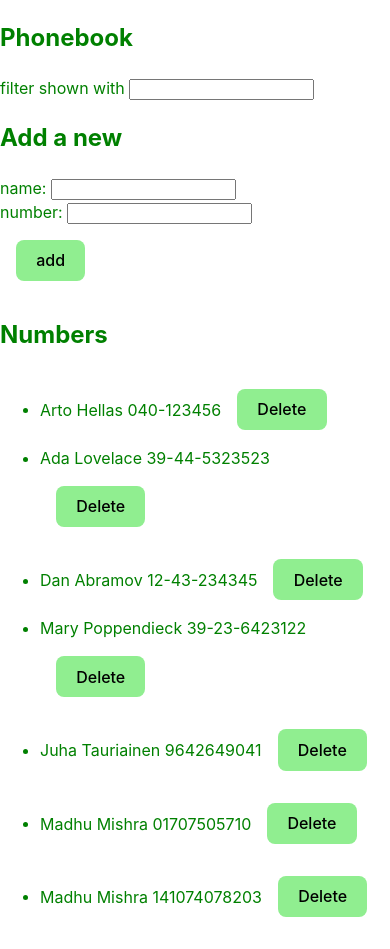
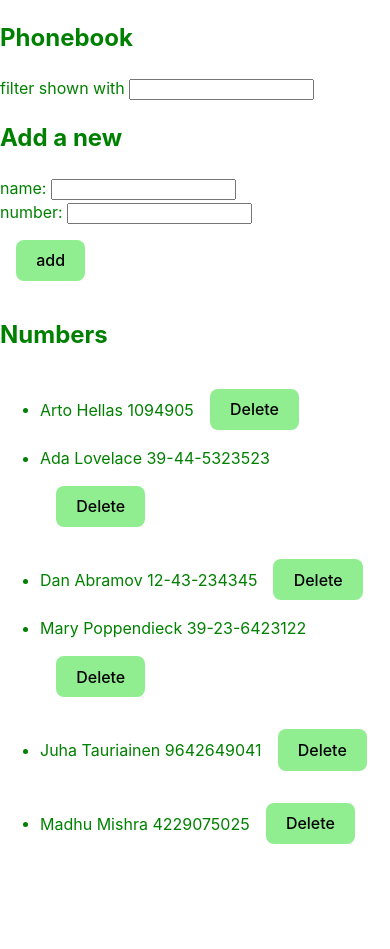
Before and after one commit to Madhusmitamis/05-phonebook, a React (Vite) app: page / in a window 390 px wide. After the commit the page ends 876 px from the top, so only its background shows below. Built offline with nearby package versions, Linux system fonts and the light colour scheme; data requests are answered from the project's data file.

Commit message:
2.15*: The Phonebook step 10 done.

```diff
--- a/db.json
+++ b/db.json
@@ -2,7 +2,7 @@
   "persons": [
     {
       "name": "Arto Hellas",
-      "number": "040-123456",
+      "number": "1094905",
       "id": "1"
     },
     {
@@ -26,14 +26,9 @@
       "number": "9642649041"
     },
     {
-      "id": "eb49",
-      "name": "Madhu Mishra ",
-      "number": "01707505710"
-    },
-    {
-      "id": "9d3d",
+      "id": "2309",
       "name": "Madhu Mishra",
-      "number": "141074078203"
+      "number": "4229075025"
     }
   ]
 }
--- a/src/App.jsx
+++ b/src/App.jsx
@@ -21,27 +21,18 @@ const App = () => {
         setPersons(initialPersons)
       })
   }, [])
-  console.log('render', persons.length, 'persons')
+
 
   const addPerson = (event) => {
     event.preventDefault()
-  //   console.log('button clicked', event.target)
-  //   const isNameDuplicate = persons.some(person => person.name === newName);
 
-  // if (isNameDuplicate) {
-  //   // Display a warning using the alert command
-  //   alert(`${newName} is already added to the phonebook`);
-  //   return; // Exit the function early
-  // }
-  const existingPerson = persons.find(person => person.name === newName && person.number === newNumber)
+     const existingPerson = persons.find(person => person.name === newName);
+
     if (existingPerson) {
-    const confirmUpdate = `${existingPerson.name} is already added to the phonebook, replace the old number with a new one?`;
-
-    if (window.confirm(confirmUpdate)) {
+      if (window.confirm(`${newName} is already added to phonebook, replace the old number with a new one?`)) {
         const updatedPerson = { ...existingPerson, number: newNumber };
 
-      personService
-          .update(existingPerson.id, updatedPerson)
+        personService.update(existingPerson.id, updatedPerson)
           .then(updatedPerson => {
             setPersons(persons.map(person => person.id === updatedPerson.id ? updatedPerson : person));
             setNewName('');
@@ -52,14 +43,13 @@ const App = () => {
           });
       }
     } else {
-   const personObject = { name: newName, number: newNumber }
+      const personObject = { name: newName, number: newNumber };
 
-    personService
-    .create(personObject)
+      personService.create(personObject)
         .then(returnedPerson => {
-    setPersons([...persons, returnedPerson])
-    setNewName('')
-    setNewNumber('')
+          setPersons(persons.concat(returnedPerson));
+          setNewName('');
+          setNewNumber('');
         })
         .catch(error => {
           console.error('Error adding person:', error);
@@ -80,7 +70,8 @@ const App = () => {
     person.name.toLowerCase().includes(searchFilter.toLowerCase())
   );
 
-  // const Person = ({ person }) => <li>{person.name}</li>;
+
+
   return (
     <div>
       <h2>Phonebook</h2>
```
Lines whose indentation alone changed are shown as unchanged.
